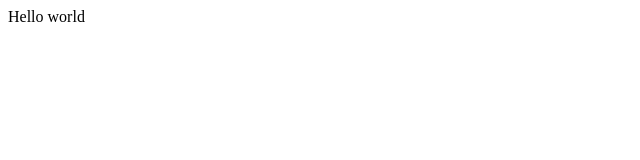
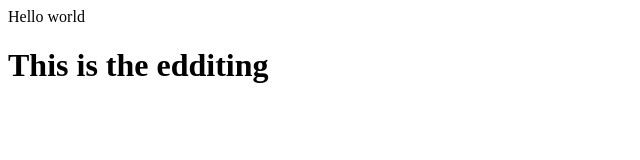
Before and after one commit to Gagan-pratap-singh/LocalRepo, a plain HTML site: page index.html in a window 1280 px wide. Shown: the whole page, without its empty margins (0-640 px from the left). Drawn offline with Linux system fonts and the light colour scheme.

Commit message:
Add new feature

```diff
--- a/index.html
+++ b/index.html
@@ -1 +1,2 @@
 <p>Hello world</p>
+<h1>This is the edditing</h1>
```
